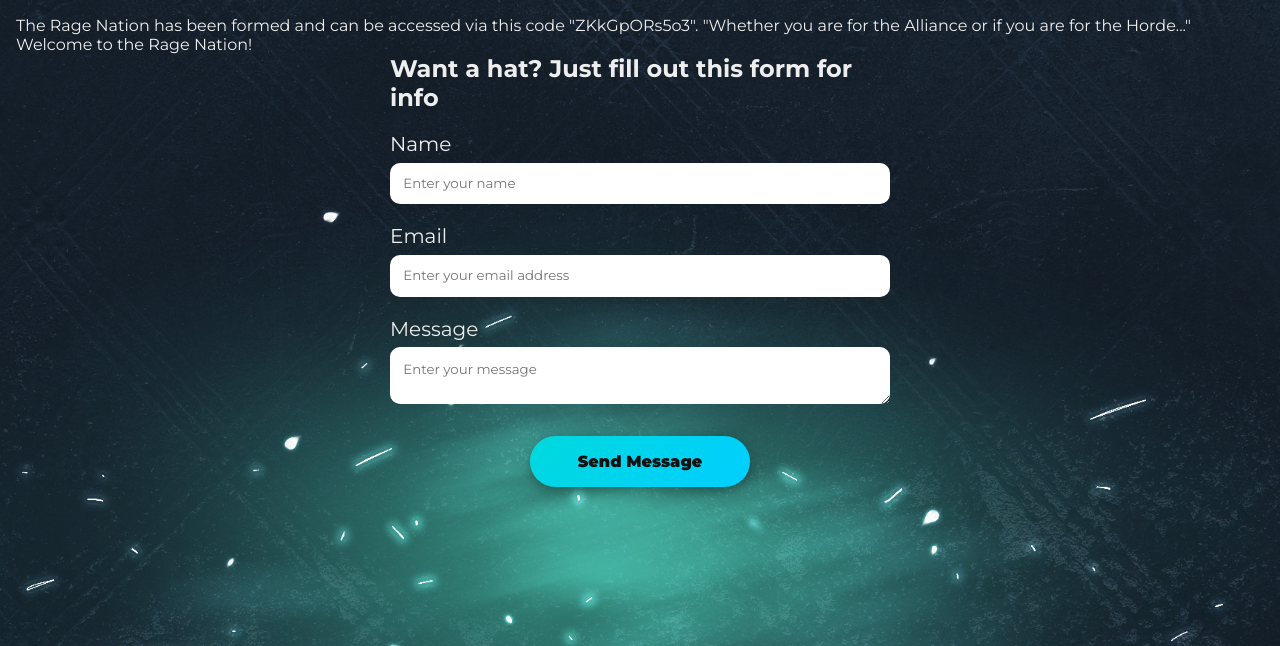
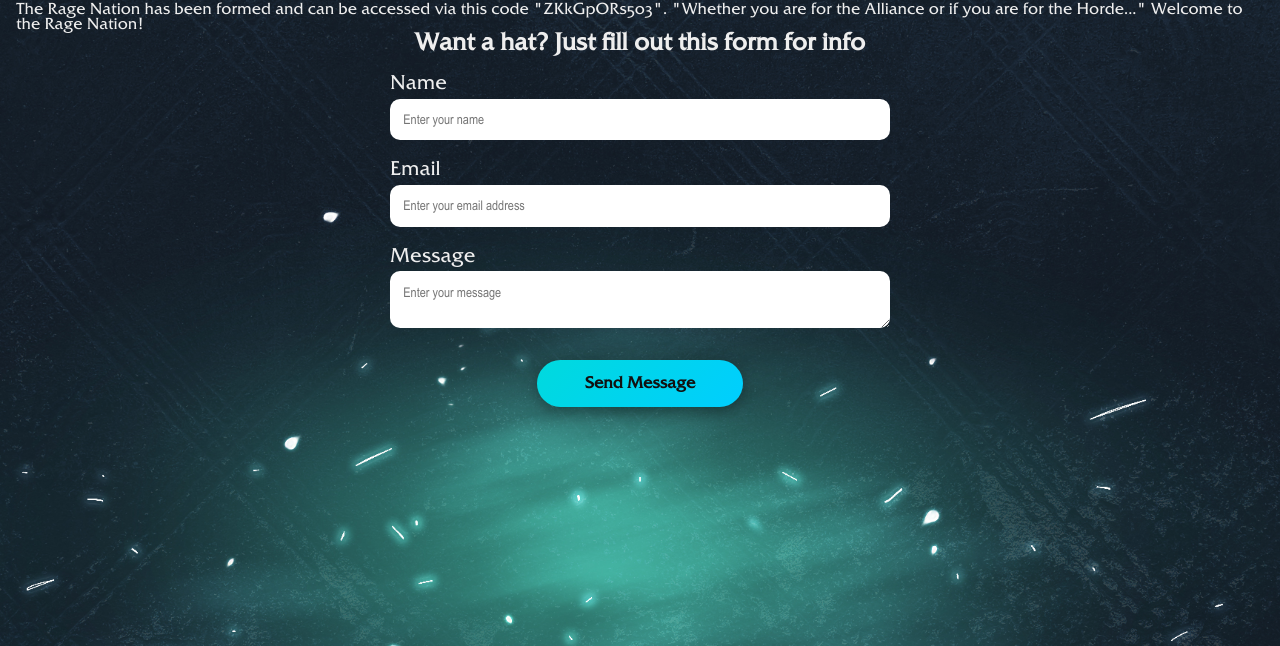
Before and after one commit to pcdevonshire/RBS, a plain HTML site: page community.html in a window 1280 px wide. Shown: the part 154-800 px from the top of the page. Drawn offline with Linux system fonts and the light colour scheme.

Commit message:
Removed Montserrat font and replaced with new fonts

```diff
--- a/community.html
+++ b/community.html
@@ -5,9 +5,6 @@
   <meta charset="UTF-8" />
   <meta name="viewport" content="width=device-width,initial-scale=1" />
   <meta name="description" content="" />
-  <link rel="preconnect" href="https://fonts.googleapis.com">
-  <link rel="preconnect" href="https://fonts.gstatic.com" crossorigin>
-  <link href="https://fonts.googleapis.com/css2?family=Montserrat:wght@400;700;900&display=swap" rel="stylesheet">
   <link rel="stylesheet" type="text/css" href="styles.css" />
   <link rel="shortcut icon" href="images/favicon.ico" type="image/x-icon">
 <link rel="icon" href="images/favicon.ico" type="image/x-icon">
--- a/styles.css
+++ b/styles.css
@@ -32,7 +32,6 @@
   --background: #162230;
   --lightGray: #cfcfcf;
   /* Fonts */
-  --Montserrat: 'Montserrat', sans-serif;
   --ArialNarrow: 'ArialNarrow', sans-serif;
   --FrizQuadrata: 'FrizQuadrata', sans-serif;
   --LifeCraft: 'LifeCraft', sans-serif;
@@ -53,7 +52,7 @@ body {
   background-attachment: fixed;
   background-repeat: no-repeat;
   overflow-x: hidden;
-  font-family: var(--Montserrat) !important;
+  font-family: var(--FrizQuadrata) !important;
   color: var(--white);
 }
 
@@ -76,6 +75,7 @@ img {
 
 .nav {
   display: flex;
+  flex-wrap: wrap;
   justify-content: center;
   gap: 2em;
   margin: 2em;
@@ -327,6 +327,8 @@ img {
 }
 
 table {
+  font-family: monospace;
+  font-size: 1rem;
   border-spacing: 0;
   width: 100%;
   max-width: 600px;
@@ -343,6 +345,10 @@ td {
   padding: 1em;
 }
 
+td:first-of-type {
+  width: 25%;
+}
+
 /* Community styles */
 .community h1 {
   text-align: center;
@@ -354,18 +360,23 @@ form {
   margin: 0 auto;
 }
 
+form h2 {
+  text-align: center;
+}
+
 ::placeholder {
-  font-family: var(--Montserrat);
+  font-family: var(--ArialNarrow);
 }
 
 label {
   display: block;
-  font-size: 1.25em;
+  font-size: 1.25rem;
   margin-top: 1em;
 }
 
 input,
 textarea {
+  font-family: var(--ArialNarrow);
   display: block;
   width: 100%;
   border: none;
@@ -377,7 +388,7 @@ textarea {
 
 button {
   display: block;
-  font-size: 1em;
+  font-size: 1rem;
   background: linear-gradient(-45deg, #00ceff, #00ff6f);
   background-size: 500%;
   animation: background-color 10s linear infinite;
@@ -385,7 +396,7 @@ button {
   outline: none;
   border-radius: 50px;
   font-weight: 900;
-  font-family: var(--Montserrat);
+  font-family: var(--FrizQuadrata);
   color: var(--black);
   box-shadow: rgb(0 0 0 / 35%) 0px 5px 15px;
   margin: 2em auto 0 auto;
```
Also changed, not shown: 404.html (+0 -3 lines), about.html (+0 -3 lines), contact.html (+0 -3 lines), index.html (+0 -3 lines), setup.html (+0 -3 lines), thanks.html (+0 -3 lines).
